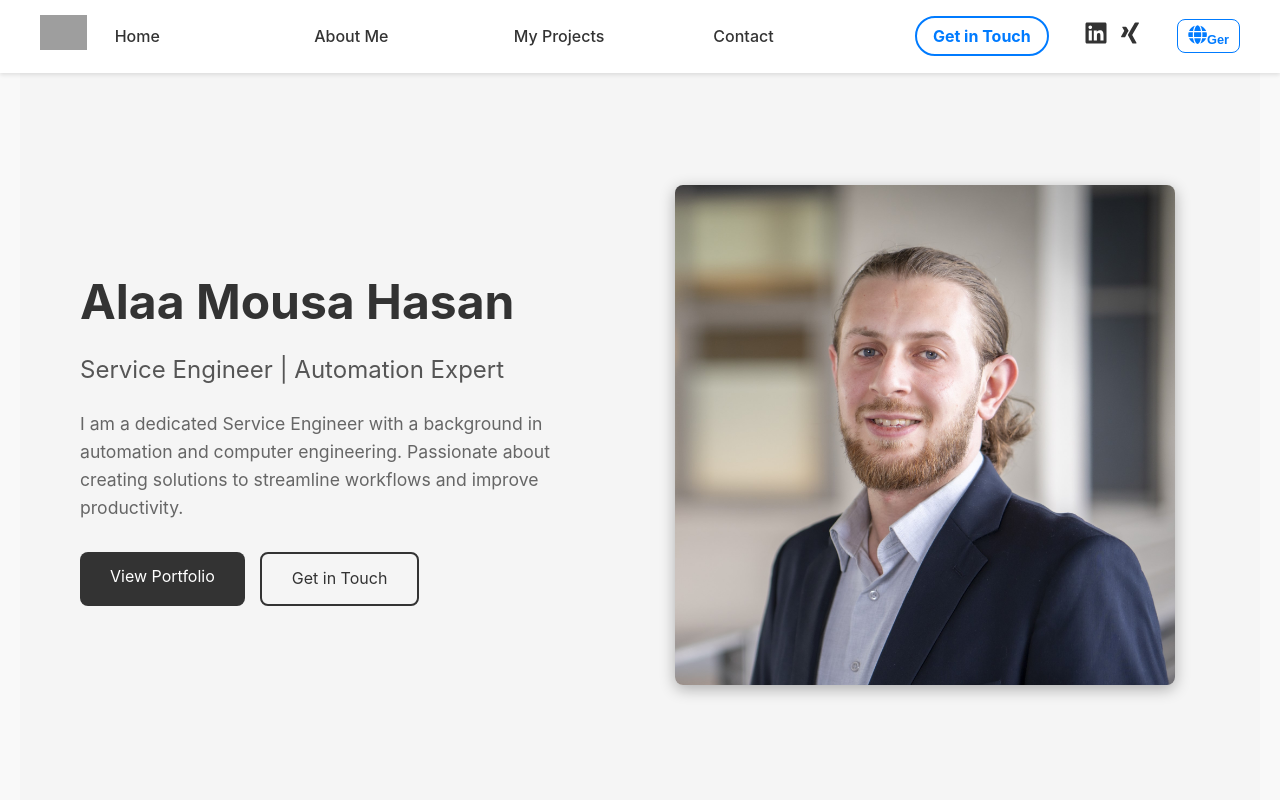
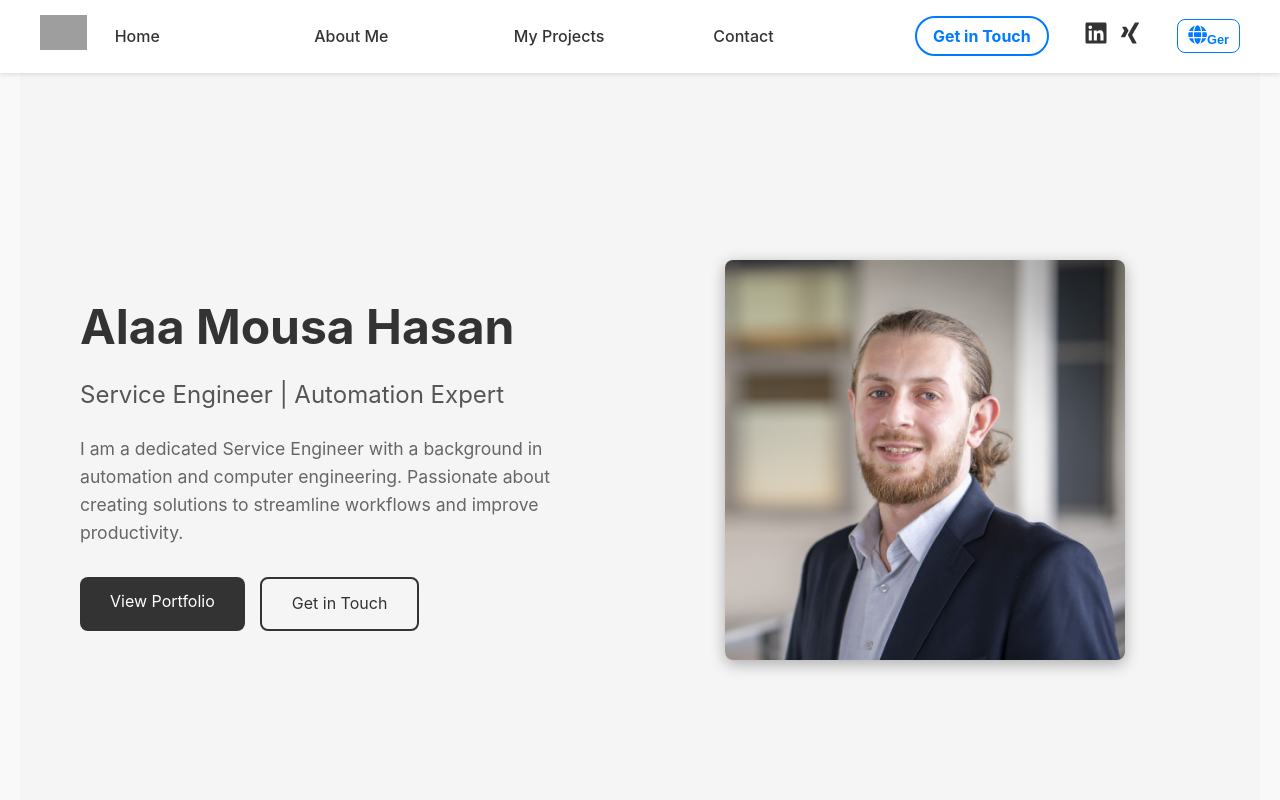
Before and after one commit to AlaaMousaHasan/myCv, a React (Create React App) app: page / in a window 1280 px wide. Shown: the top 800 px of the page. Built offline with nearby package versions, Linux system fonts and the light colour scheme; grey boxes are pictures that could not be loaded.

Commit message:
finel relase 17-11

```diff
--- a/src/Header.css
+++ b/src/Header.css
@@ -16,7 +16,7 @@
     max-width: 1200px;
     width: 100%;
     padding: 0 40px;
-    margin-top: 0; /* Remove negative margin */
+    margin-top: 50px; /* Remove negative margin */
 }
 
 .profile-info {
@@ -92,8 +92,8 @@
 }
 
 .profile-pic {
-    width: 100%;
-    max-width: 500px;
+    width: 60%%;
+    max-width: 400px;
     height: auto;
     border-radius: 8px;
     box-shadow: 0px 4px 15px rgba(0, 0, 0, 0.3);
```
